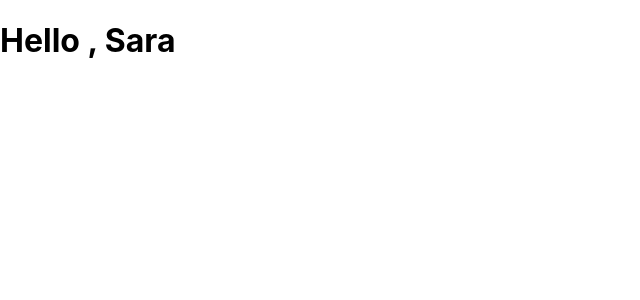
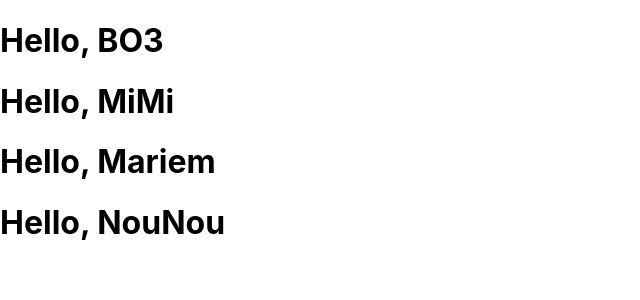
Before and after one commit to bouaziz-mohamed-amine/REACT-FIRST-PROJECT, a React (Create React App) app: page / in a window 1280 px wide. Shown: the top 300 px of the page, without its empty margins (0-640 px from the left). Built offline with nearby package versions, Linux system fonts and the light colour scheme.

Commit message:
part 3 component 2

```diff
--- a/src/index.js
+++ b/src/index.js
@@ -50,13 +50,34 @@ function Welcome(props) {
 ReactDOM.render(Welcome("Bouaziz"), document.getElementById('root'));
  */
 
+/*
 class Welcome extends React.Component {
     render() {
-        return <h1>Hello , {this.props.name}</h1>;
+        return <h1>Hello , {this.props.amine}</h1>;
     }
 }
-const element = <Welcome name="Sara" />;
+const element = <Welcome amine="Sara" />;
 ReactDOM.render(
     element,
     document.getElementById('root')
 );
+ */
+function Welcome(props) {
+    return <h1>Hello, {props.name}</h1>;
+}
+
+function App() {
+    return (
+        <div>
+            <Welcome name="BO3" />
+            <Welcome name="MiMi" />
+            <Welcome name="Mariem" />
+            <Welcome name="NouNou" />
+        </div>
+    );
+}
+
+ReactDOM.render(
+    <App />,
+    document.getElementById('root')
+);
```
